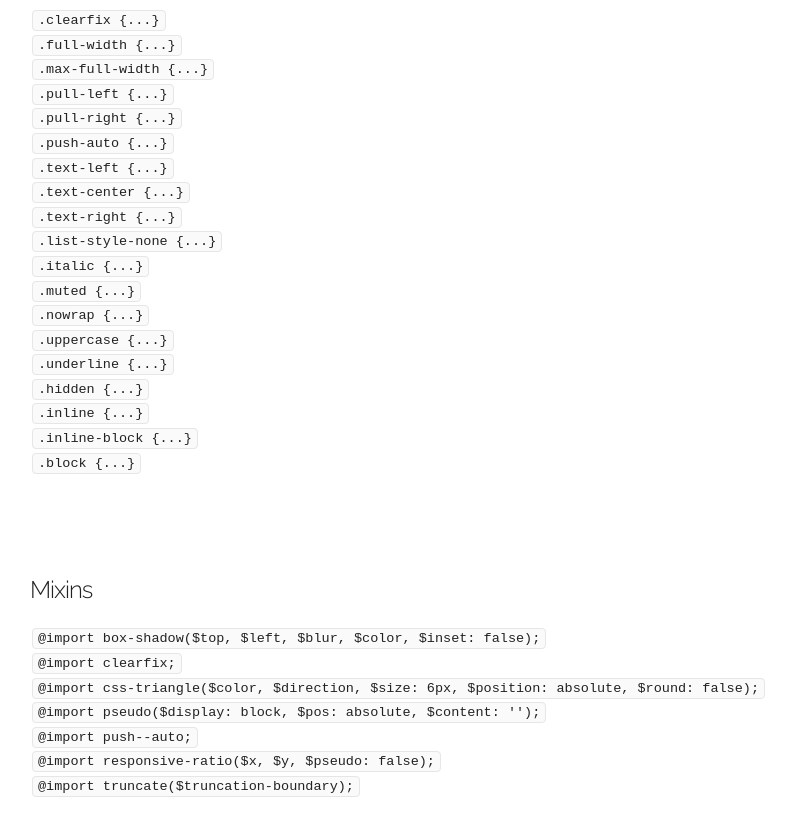
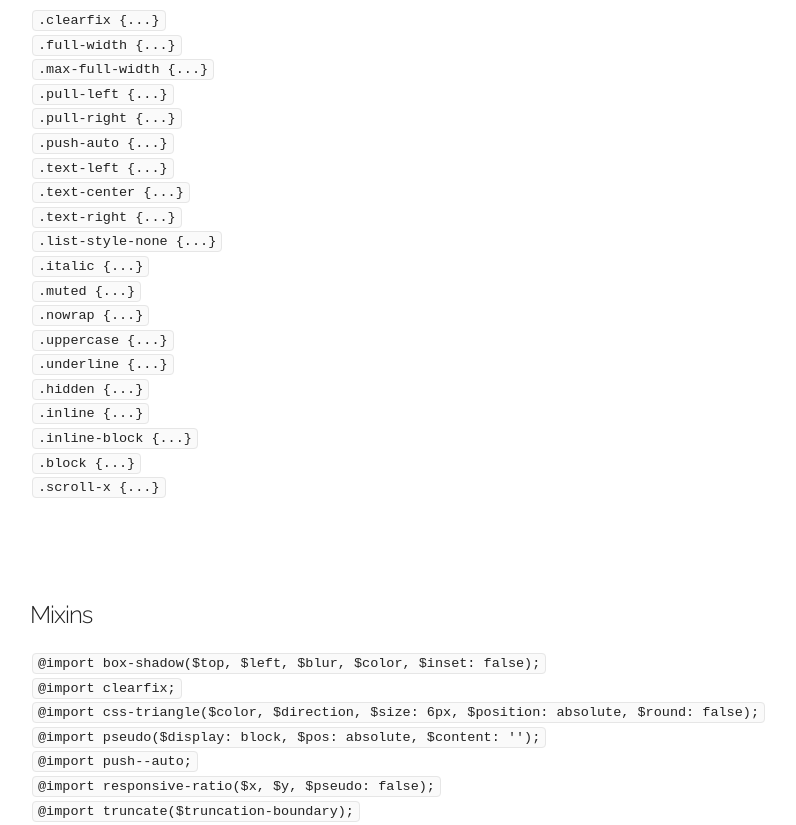
Before and after one commit to elingan/Skeleton, a website: page index.html in a window 1280 px wide. Shown: the part 4941-5766 px from the top of the page, without its empty margins (55-851 px from the left). Drawn offline with Linux system fonts and the light colour scheme.

Commit message:
added scroll-x helper

```diff
--- a/index.html
+++ b/index.html
@@ -299,7 +299,8 @@
         <code>.hidden {...}</code><br>
         <code>.inline {...}</code><br>
         <code>.inline-block {...}</code><br>
-        <code>.block {...}</code>
+        <code>.block {...}</code><br>
+        <code>.scroll-x {...}</code>
     </div>
 
     <div class="mb-10" id="mixins">
--- a/scss/utility/_helpers.scss
+++ b/scss/utility/_helpers.scss
@@ -84,3 +84,7 @@
 .block {
     display: block;
 }
+
+.scroll-x {
+    overflow-x: scroll;
+}
```
Also changed, not shown: dist/css/skeleton.css, dist/css/skeleton.min.css.
